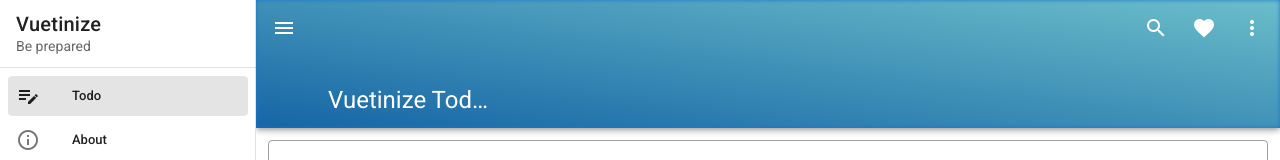
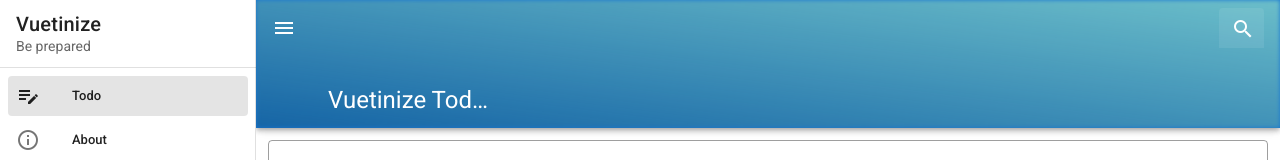
Before and after one commit to andrasputyera/vuetinize, a Vue app: page /#/ in a window 1280 px wide. Shown: the top 160 px of the page. Built offline with nearby package versions, Linux system fonts and the light colour scheme.

Commit message:
added a search field to the header

```diff
--- a/src/App.vue
+++ b/src/App.vue
@@ -58,17 +58,8 @@
 
       <v-spacer></v-spacer>
 
-      <v-btn icon>
-        <v-icon>mdi-magnify</v-icon>
-      </v-btn>
+      <search />
 
-      <v-btn icon>
-        <v-icon>mdi-heart</v-icon>
-      </v-btn>
-
-      <v-btn icon>
-        <v-icon>mdi-dots-vertical</v-icon>
-      </v-btn>
     </v-app-bar>
 
     <v-main>
@@ -83,6 +74,7 @@
 <script>
   export default {
     components: {
+      'search' : require('@/components/Tools/Search.vue').default,
       'snackbar' : require('@/components/Global/Snackbar.vue').default
     },
     data: () => ({
--- /dev/null
+++ b/src/components/Tools/Search.vue
@@ -0,0 +1,32 @@
+<template>
+    <v-text-field
+        @focus="searchClosed = false"
+        @blur="searchClosed = true"
+        class="expanding-search mt-1"
+        :class="{ 'closed' : searchClosed }"
+        placeholder="Search"
+        prepend-inner-icon="mdi-magnify"
+        filled
+        dense
+        clearable
+    ></v-text-field>
+</template>
+
+<script>
+export default {
+    data() {
+        return {
+            searchClosed: true
+        }
+    }
+}
+</script>
+
+<style lang="sass">
+ .expanding-search
+    .v-input__slot
+        &:before, &:after
+            border-color: transparent !important
+    &.closed
+        max-width: 45px
+</style>
```
